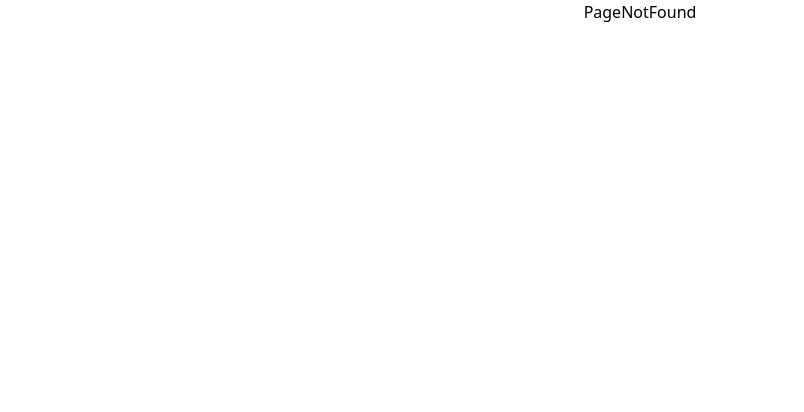
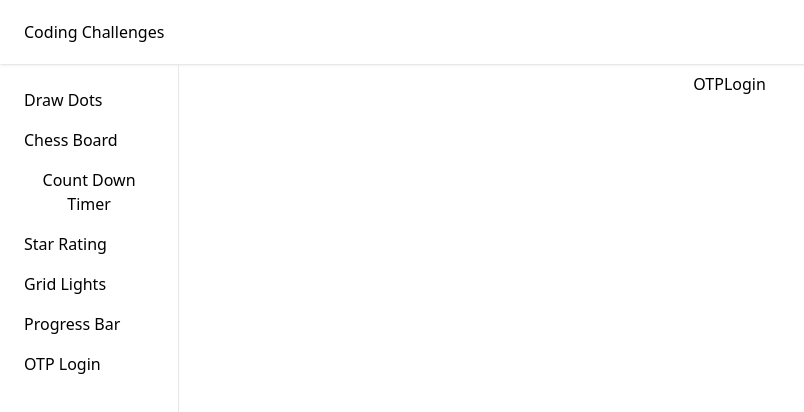
Before and after one commit to ramesh01/machine-coding-challenges, a React (Create React App) app: page /otp-login in a window 1280 px wide. Shown: the top 412 px of the page, without its empty margins (0-804 px from the left). Built offline with nearby package versions, Linux system fonts and the light colour scheme.

Commit message:
refactor: Added lazy loading in component render

```diff
--- a/src/Router/Router.tsx
+++ b/src/Router/Router.tsx
@@ -1,26 +1,43 @@
 import { BrowserRouter, Route, Routes } from "react-router-dom";
 import DefaultLayout from "../components/DefaultLayout/DefaultLayout";
-import ChessBoard from "../pages/Chessboard/ChessBoard";
-import DrawShapes from "../pages/DrawShapes/DrawShapes";
-import PageNotFound from "../pages/PageNotFound/PageNotFound";
-import CountDownTimer from "../pages/CountDownTimer/CountDownTimer";
-import StarRating from "../pages/StarRating/StarRating";
-import ProgressBar from "../pages/ProgressBar/ProgressBar";
-import GridLights from "../pages/GridLights/GridLights";
+import { Suspense, lazy } from "react";
+import Loader from "../components/Loader/Loader";
 
 const Router = () => {
+	const DrawShapes = lazy(() => import("../pages/DrawShapes/DrawShapes"));
+	const ChessBoard = lazy(() => import("../pages/Chessboard/ChessBoard"));
+	const CountDownTimer = lazy(
+		() => import("../pages/CountDownTimer/CountDownTimer")
+	);
+	const StarRating = lazy(() => import("../pages/StarRating/StarRating"));
+	const ProgressBar = lazy(() => import("../pages/ProgressBar/ProgressBar"));
+	const GridLights = lazy(() => import("../pages/GridLights/GridLights"));
+	const OTPLogin = lazy(() => import("../pages/OTPLogin/OTPLogin"));
+	const PageNotFound = lazy(() => import("../pages/PageNotFound/PageNotFound"));
+
+	const loaderWrapper = (component: JSX.Element) => {
+		return <Suspense fallback={<Loader />}>{component}</Suspense>;
+	};
+
 	return (
 		<BrowserRouter>
 			<Routes>
-				<Route path="/" element={<DefaultLayout />}>
-					<Route path="/drawshapes" element={<DrawShapes />} />
-					<Route path="/chessboard" element={<ChessBoard />} />
-					<Route path="/countdown-timer" element={<CountDownTimer />} />
-					<Route path="/star-rating" element={<StarRating />} />
-					<Route path="/progress-bar" element={<ProgressBar />} />
-					<Route path="/grid-lights" element={<GridLights />} />
+				<Route path="/" element={loaderWrapper(<DefaultLayout />)}>
+					<Route path="/drawshapes" element={loaderWrapper(<DrawShapes />)} />
+					<Route path="/chessboard" element={loaderWrapper(<ChessBoard />)} />
+					<Route
+						path="/countdown-timer"
+						element={loaderWrapper(<CountDownTimer />)}
+					/>
+					<Route path="/star-rating" element={loaderWrapper(<StarRating />)} />
+					<Route
+						path="/progress-bar"
+						element={loaderWrapper(<ProgressBar />)}
+					/>
+					<Route path="/grid-lights" element={loaderWrapper(<GridLights />)} />
+					<Route path="/otp-login" element={loaderWrapper(<OTPLogin />)} />
 				</Route>
-				<Route path="*" element={<PageNotFound />}></Route>
+				<Route path="*" element={loaderWrapper(<PageNotFound />)}></Route>
 			</Routes>
 		</BrowserRouter>
 	);
--- a/src/components/LeftMenu/LeftMenu.tsx
+++ b/src/components/LeftMenu/LeftMenu.tsx
@@ -5,7 +5,7 @@ const LeftMenu = () => {
 	return (
 		<div className="flex flex-col">
 			{leftMenu.map((menuItem: LeftMenuItem) => (
-				<div className="flex justify-start hover:bg-sky-400 hover:text-white px-6 py-2">
+				<div className="flex justify-start hover:text-sky-500 px-6 py-2 hover:translate-x-2 transition duration-200">
 					<Link to={menuItem.path}>{menuItem.name}</Link>
 				</div>
 			))}
--- /dev/null
+++ b/src/components/Loader/Loader.tsx
@@ -0,0 +1,7 @@
+const Loader = () => {
+  return (
+    <div>Loading...</div>
+  )
+}
+
+export default Loader;
--- a/src/config/leftMenuData.ts
+++ b/src/config/leftMenuData.ts
@@ -28,6 +28,10 @@ const leftMenu: Array<LeftMenuItem> = [
 		name: "Progress Bar",
 		path: "/progress-bar",
 	},
+	{
+		name: "OTP Login",
+		path: "/otp-login",
+	},
 ];
 
 export { leftMenu };
--- /dev/null
+++ b/src/pages/OTPLogin/OTPLogin.tsx
@@ -0,0 +1,9 @@
+import React from 'react'
+
+const OTPLogin = () => {
+  return (
+    <div>OTPLogin</div>
+  )
+}
+
+export default OTPLogin;
```
